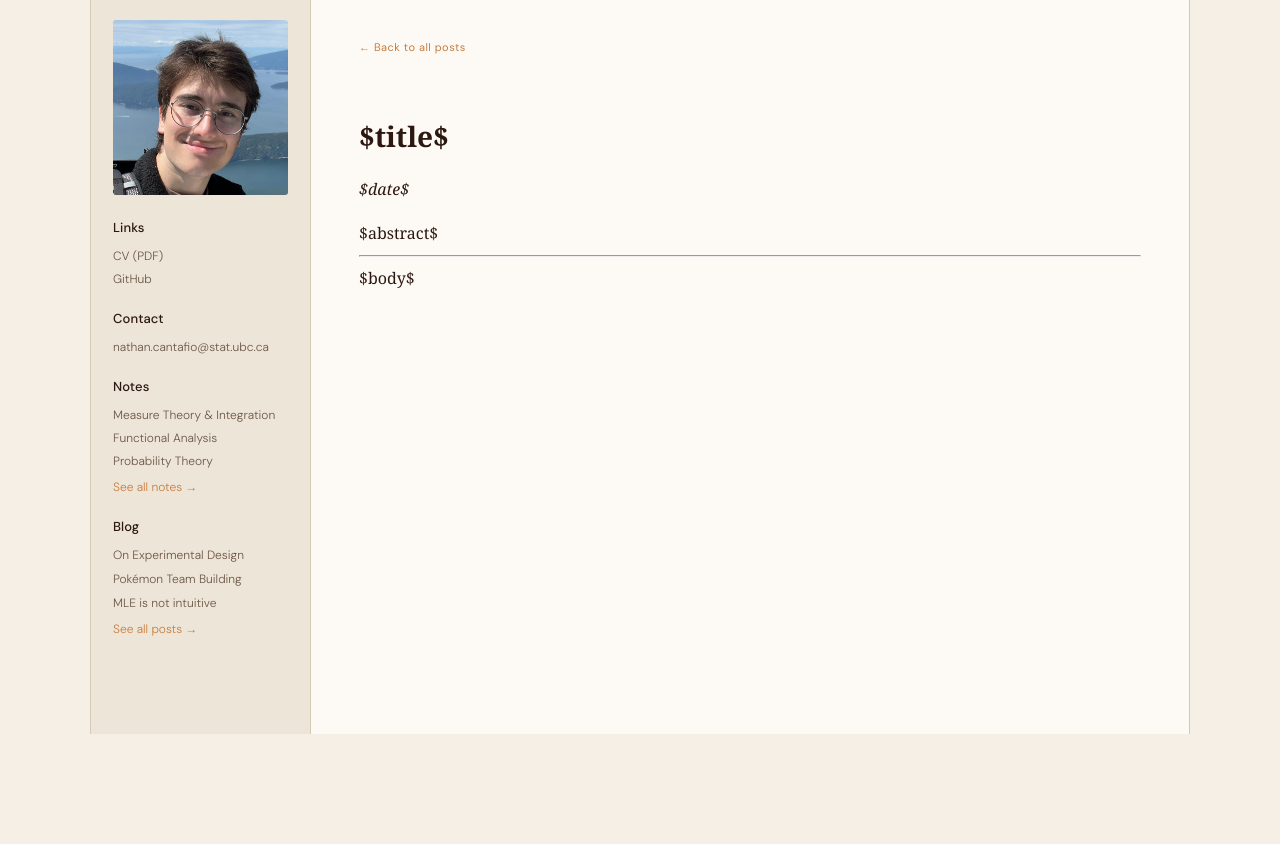
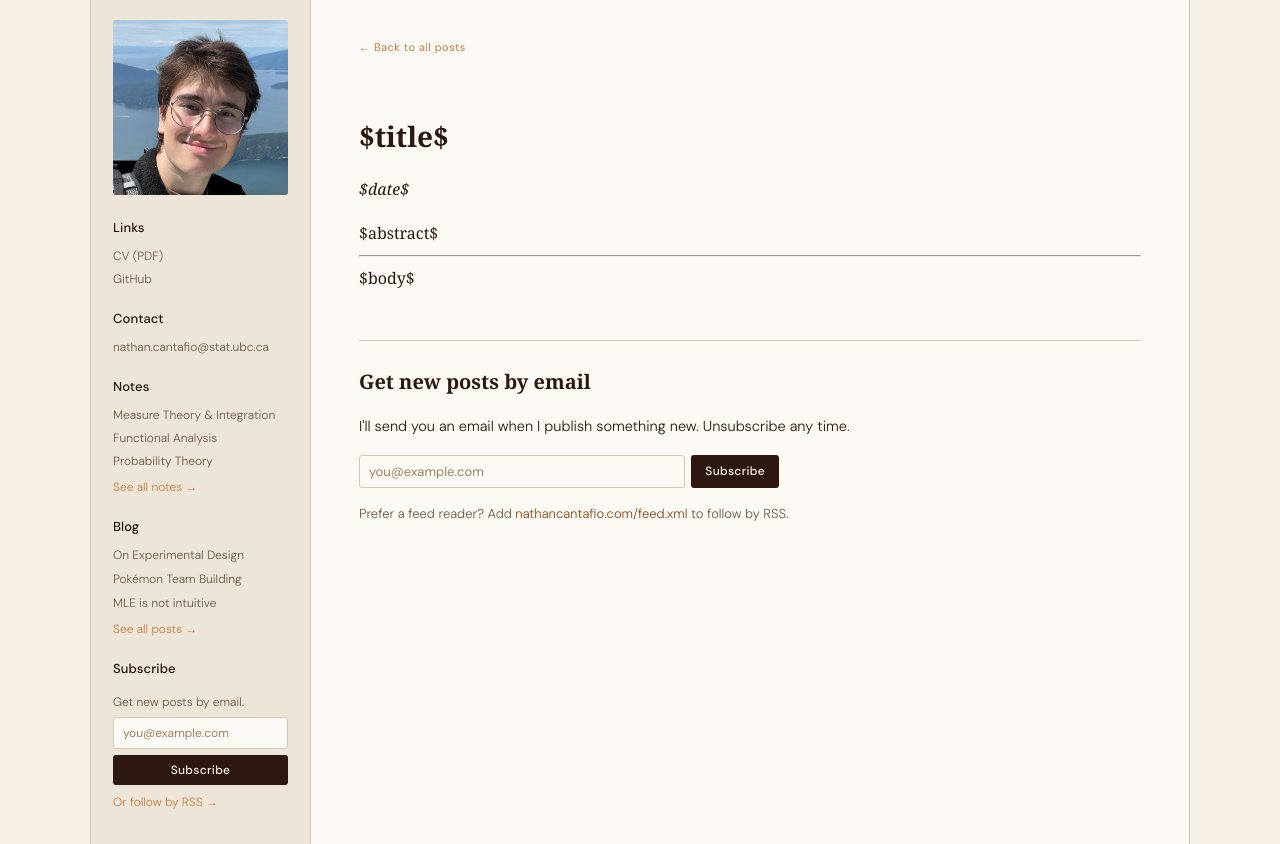
Before and after one commit to nathan-cantafio/nathan-cantafio.github.io, a plain HTML site: page blog/template.html in a window 1280 px wide. Shown: the part 70-914 px from the top of the page. Before the commit the page ends 804 px from the top, so only its background shows below. Drawn offline with nearby package versions, Linux system fonts and the light colour scheme; a web font is replaced by a local one.

Commit message:
added subscribe option

```diff
--- a/blog/template.html
+++ b/blog/template.html
@@ -47,6 +47,17 @@
       <article id="post-content">
 $body$
       </article>
+
+      <section class="post-subscribe" aria-labelledby="subscribe-heading">
+        <h3 id="subscribe-heading">Get new posts by email</h3>
+        <p>I'll send you an email when I publish something new. Unsubscribe any time.</p>
+        <!-- Kit form: the form ID also appears in sidebar.html -->
+        <form class="subscribe-form" action="https://app.kit.com/forms/10118847/subscriptions" method="post">
+          <input type="email" name="email_address" placeholder="you@example.com" aria-label="Email address" autocomplete="email" required>
+          <button type="submit">Subscribe</button>
+        </form>
+        <p class="rss-note">Prefer a feed reader? Add <a href="/feed.xml">nathancantafio.com/feed.xml</a> to follow by RSS.</p>
+      </section>
     </div>
 
   </div>
--- a/sidebar.html
+++ b/sidebar.html
@@ -27,4 +27,15 @@
     <ul id="recent-posts"></ul>
     <a href="/all-posts.html" class="see-all-posts-link">See all posts →</a>
   </div>
+
+  <div class="sidebar-section">
+    <h3>Subscribe</h3>
+    <p>Get new posts by email.</p>
+    <!-- Kit form: the form ID also appears in blog/template.html -->
+    <form class="subscribe-form" action="https://app.kit.com/forms/10118847/subscriptions" method="post">
+      <input type="email" name="email_address" placeholder="you@example.com" aria-label="Email address" autocomplete="email" required>
+      <button type="submit">Subscribe</button>
+    </form>
+    <a href="/feed.xml" class="see-all-posts-link">Or follow by RSS →</a>
+  </div>
 </div>
--- a/style.css
+++ b/style.css
@@ -507,3 +507,85 @@ a:hover {
   padding: 0.75em 0;
   margin: 0.25em 0 !important;
 }
+
+/* ===== Subscribe forms (Kit) ===== */
+.subscribe-form {
+  display: flex;
+  gap: 6px;
+  margin: 6px 0 0;
+}
+
+.subscribe-form input[type="email"] {
+  flex: 1;
+  min-width: 0;
+  font-family: 'DM Sans', system-ui, sans-serif;
+  font-size: 13px;
+  font-weight: 400;
+  color: var(--brown-dark);
+  background: var(--cream-main);
+  border: 0.5px solid var(--border);
+  border-radius: 3px;
+  padding: 7px 9px;
+}
+
+.subscribe-form input[type="email"]::placeholder {
+  color: var(--brown-muted);
+}
+
+.subscribe-form input[type="email"]:focus {
+  outline: none;
+  border-color: var(--accent);
+  box-shadow: 0 0 0 2px rgba(198, 124, 62, 0.2);
+}
+
+.subscribe-form button {
+  font-family: 'DM Sans', system-ui, sans-serif;
+  font-size: 12px;
+  font-weight: 500;
+  letter-spacing: 0.3px;
+  color: var(--cream);
+  background: var(--brown-dark);
+  border: none;
+  border-radius: 3px;
+  padding: 7px 14px;
+  cursor: pointer;
+}
+
+.subscribe-form button:hover {
+  background: var(--accent-dark);
+}
+
+/* Sidebar: the column is narrow, so stack the field above the button */
+.sidebar .subscribe-form {
+  flex-direction: column;
+}
+
+.sidebar .subscribe-form input[type="email"] {
+  font-size: 12px;
+}
+
+/* End of each blog post */
+.post-subscribe {
+  margin-top: 3rem;
+  padding-top: 1.5rem;
+  border-top: 0.5px solid var(--border);
+}
+
+.post-subscribe h3 {
+  margin-top: 0;
+  font-size: 20px;
+}
+
+.post-subscribe .subscribe-form {
+  max-width: 420px;
+}
+
+.main-content .post-subscribe .rss-note {
+  font-size: 13px;
+  color: var(--brown-text);
+  margin-top: 14px;
+}
+
+.post-subscribe .rss-note a {
+  color: var(--accent-dark);
+}
```
Also changed, not shown: blog/mle-is-not-intuitive.html (+11 -0 lines), blog/on-experimental-design.html (+11 -0 lines), blog/pokemon-team-opt.html (+11 -0 lines), notify.js (added, +79 -0 lines), subscribed.html (added, +44 -0 lines).
